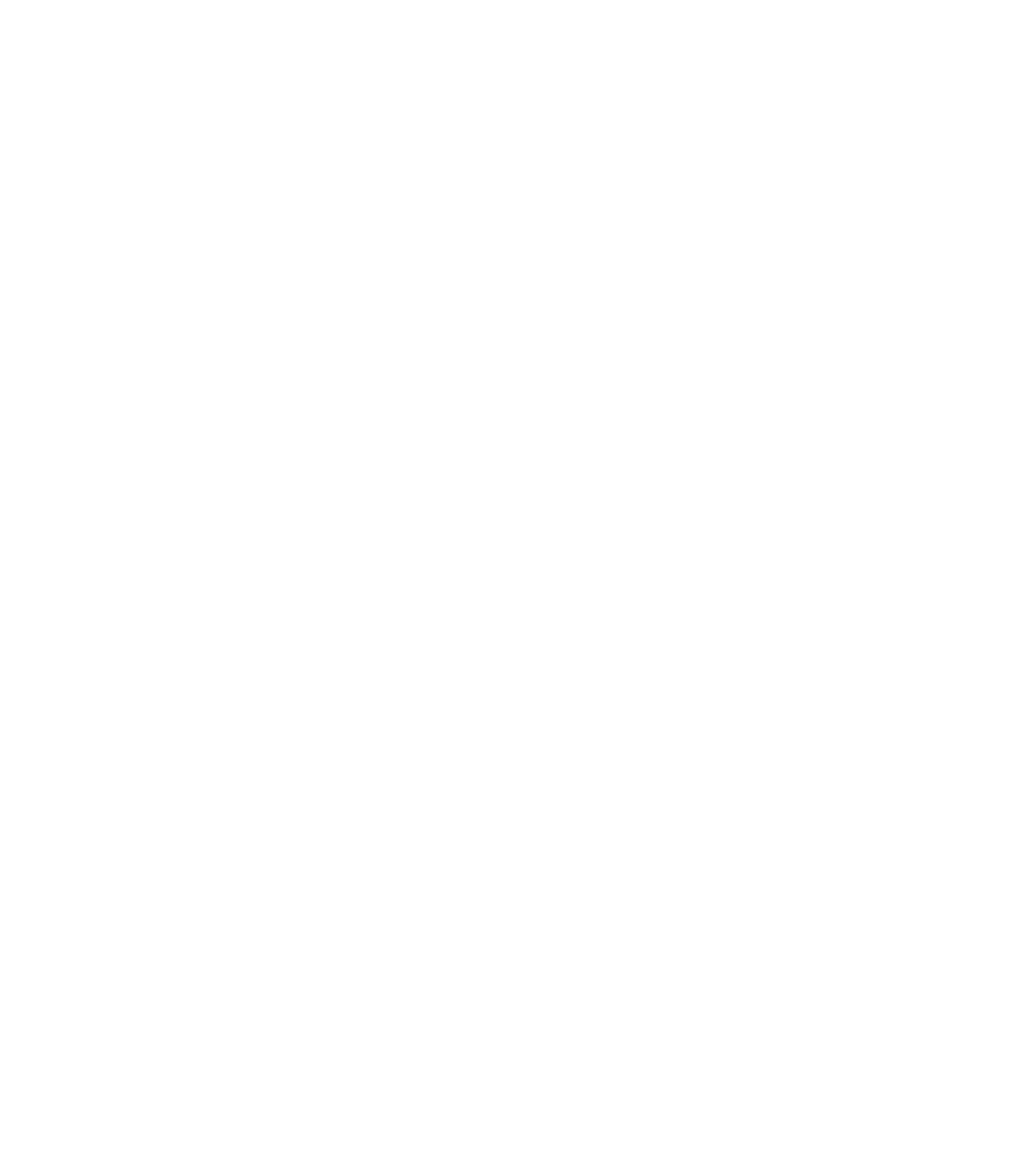
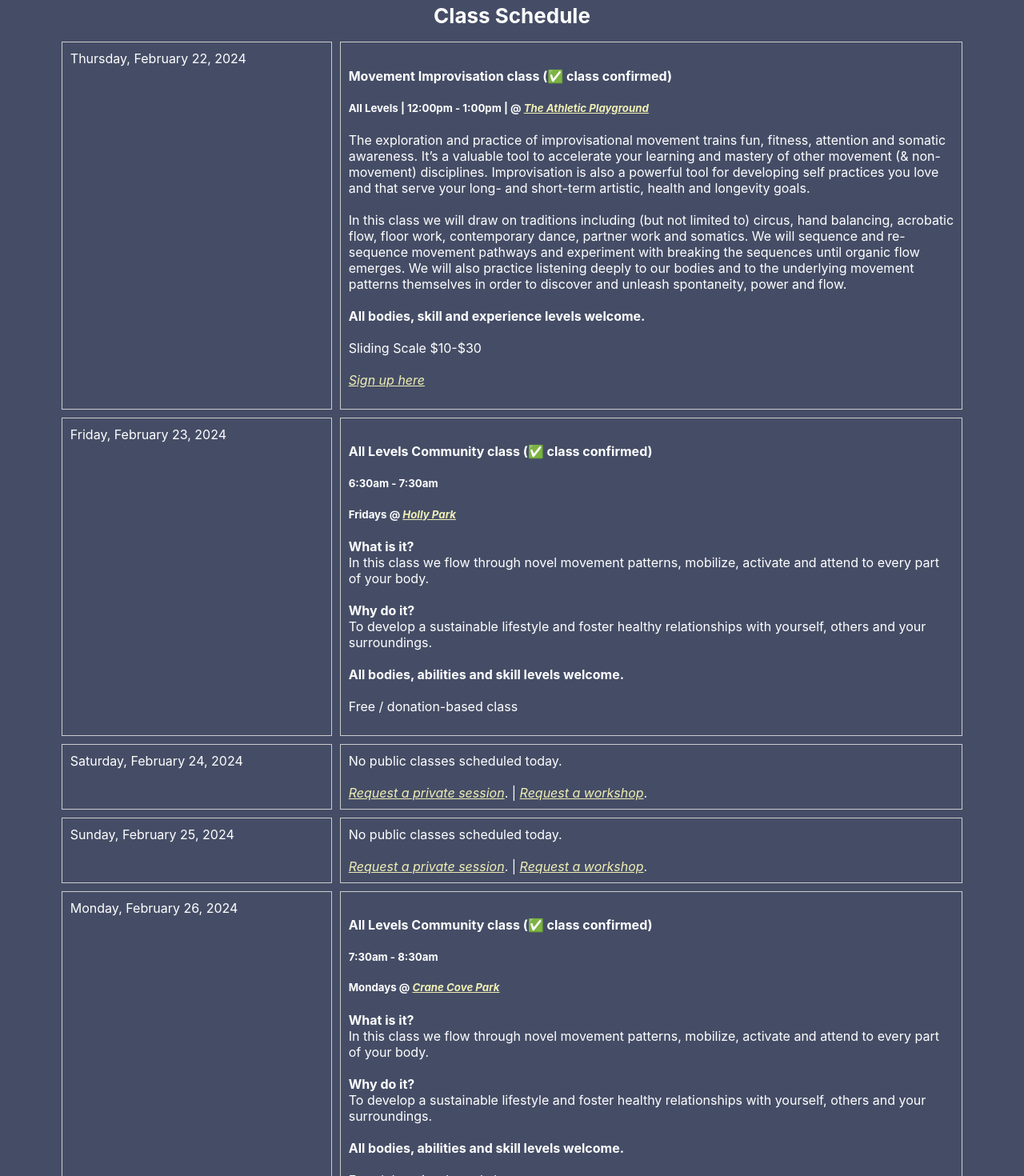
Before and after one commit to DigitalDsntHurt/jaaaam, a React (Create React App) app: page /events in a window 1280 px wide. Shown: the part 60-1530 px from the top of the page at 80% size. Before the commit the page ends 800 px from the top, so only its background shows below. Built offline with nearby package versions, Linux system fonts and the light colour scheme.

Commit message:
Creates a new events page

```diff
--- a/src/App.scss
+++ b/src/App.scss
@@ -53,7 +53,6 @@ a {
 // //
 //
 .hero-image-title {
-  // bottom: 96vh;
   color: $white-color;
   font-size: calc(44px + 4vmin);
   position: absolute;
--- /dev/null
+++ b/src/helpers/helpers.js
@@ -0,0 +1,25 @@
+function formatDate(date) {
+    const options = {
+        weekday: 'long', // Full name of the weekday (e.g., "Monday")
+        year: 'numeric', // Four-digit year (e.g., "2024")
+        month: 'long',   // Full name of the month (e.g., "January")
+        day: 'numeric'   // Day of the month (e.g., "12")
+    };
+    return date.toLocaleDateString('en-US', options);
+}
+
+function generateDateList() {
+    const startDate = new Date(); // Today's date
+    const endDate = new Date('2025-01-01'); // January 1, 2025
+    const dateList = [];
+
+    while (startDate <= endDate) {
+        dateList.push(formatDate(startDate));
+        startDate.setDate(startDate.getDate() + 1);
+    }
+    return dateList;
+}
+
+export {
+    generateDateList,
+}
--- a/src/pages/Events.js
+++ b/src/pages/Events.js
@@ -1,11 +1,127 @@
-import React from 'react';
+import './Events.scss';
+import { generateDateList } from '../helpers/helpers';
 
-function MyNewPage() {
+const classStatus = (isCancelled) => {
+    return isCancelled ? <>&#x274C; class cancelled</> : <>&#x2705; class confirmed</>
+}
+
+const mondayCommunityClass = (isCancelled = false) => (
+    <div className='events-grid-event-container'>
+        <h4 className='events-grid-event-title'>All Levels Community class ({classStatus(isCancelled)})</h4>
+        <h5 className='events-grid-event-time'>7:30am - 8:30am</h5>
+        <h5>Mondays @ <a className='events-grid-link' href='https://maps.app.goo.gl/YCatbNWkUsyY3DPa9' target='blank'>Crane Cove Park</a></h5>
+        <p className='events-grid-event-description'>
+            <strong>What is it?</strong>
+            <br />
+            In this class we flow through novel movement patterns, mobilize, activate and attend to every part of your body.
+            <br />
+            <br />
+            <strong>Why do it?</strong>
+            <br />
+            To develop a sustainable lifestyle and foster healthy relationships with yourself, others and your surroundings.
+            <br />
+            <br />
+            <strong>All bodies, abilities and skill levels welcome.</strong>
+            <br />
+            <br />
+            Free / donation-based class
+        </p>
+    </div>
+);
+
+const fridayCommunityClass = (isCancelled = false) => (
+    <div className='events-grid-event-container'>
+        <h4 className='events-grid-event-title'>All Levels Community class ({classStatus(isCancelled)})</h4>
+        <h5 className='events-grid-event-time'>6:30am - 7:30am</h5>
+        <h5>Fridays @ <a className='events-grid-link' href='https://maps.app.goo.gl/XMyUnBaFdJv2ZpyD6' target='blank'>Holly Park</a></h5>
+        <p className='events-grid-event-description'>
+            <strong>What is it?</strong>
+            <br />
+            In this class we flow through novel movement patterns, mobilize, activate and attend to every part of your body.
+            <br />
+            <br />
+            <strong>Why do it?</strong>
+            <br />
+            To develop a sustainable lifestyle and foster healthy relationships with yourself, others and your surroundings.
+            <br />
+            <br />
+            <strong>All bodies, abilities and skill levels welcome.</strong>
+            <br />
+            <br />
+            Free / donation-based class
+        </p>
+    </div>
+);
+
+const thursdayMovementImprovisationClass = (isCancelled = false) => (
+    <div>
+        <h4>Movement Improvisation class ({classStatus(isCancelled)})</h4>
+        <h5>All Levels | 12:00pm - 1:00pm | @ <a className='events-grid-link' href='https://maps.app.goo.gl/T1N93v6GAngtesJQ8' target='blank'>The Athletic Playground</a></h5>
+        <p>
+            The exploration and practice of improvisational movement trains fun, fitness, attention and somatic awareness. It’s a valuable tool to accelerate your learning and mastery of other movement (& non-movement) disciplines. Improvisation is also a powerful tool for developing self practices you love and that serve your long- and short-term artistic, health and longevity goals.
+            <br />
+            <br />
+            In this class we will draw on traditions including (but not limited to) circus, hand balancing, acrobatic flow, floor work, contemporary dance, partner work and somatics. We will sequence and re-sequence movement pathways and experiment with breaking the sequences until organic flow emerges. We will also practice listening deeply to our bodies and to the underlying movement patterns themselves in order to discover and unleash spontaneity, power and flow.
+            <br />
+            <br />
+            <strong>All bodies, skill and experience levels welcome.</strong>
+            <br />
+            <br />
+            Sliding Scale $10-$30
+            <br />
+            <br />
+            <a className='events-grid-link' href='https://momence.com/u/athletic-playground-LXxZWs' target='blank'>Sign up here</a>
+        </p>
+    </div>
+)
+
+const requestToMove = () => {
     return (
         <div>
-            <h1>Welcome to My New Page!</h1>
+            No public classes scheduled today.
+            <br />
+            <br />
+            <a className='events-grid-link' href='mailto:grapesdance@gmail.com' target='blank'>Request a private session</a>. | <a className='events-grid-link' href='mailto:grapesdance@gmail.com' target='blank'>Request a workshop</a>.
         </div>
     );
 }
 
-export default MyNewPage;
+function Events() {
+
+    function setClassContent(date) {
+        console.log(date.includes('Monday'));
+
+        if (date.includes('Monday')) return mondayCommunityClass()
+
+        if (date.includes('Thursday')) return thursdayMovementImprovisationClass()
+
+        if (date.includes('Friday')) return fridayCommunityClass()
+
+        return requestToMove()
+    }
+
+    return (
+        <div className='events-page-container'>
+            <div className='events-page-title-container'>
+                <h1 className='events-page-title'>Class Schedule</h1>
+            </div>
+
+            <div className='events-page-events-table-container'>
+                <div className='events-table-container'>
+                    <div className="grid-table">
+                        {
+                            generateDateList().map(date =>
+                                <>
+                                    <div className="grid-item">{date}</div>
+                                    <div className="grid-item">{setClassContent(date)}</div>
+                                </>
+                            )
+                        }
+                    </div>
+                </div>
+            </div>
+        </div>
+    );
+}
+
+export default Events;
--- /dev/null
+++ b/src/pages/Events.scss
@@ -0,0 +1,64 @@
+// COLORS
+$darker-blue: #454d66;
+$darker-green: #309975;
+$lighter-green: #58b368;
+$darker-beige: #dad873;
+$lighter-beige: #efeeb4;
+$white-color: #ffffff;
+$black-color: #000000;
+
+body {
+    background-color: $darker-blue;
+    color: $white-color;
+    margin: 0;
+    min-height: 100vh;
+}
+
+.events-page-title-container {
+    margin-top: 8vh;
+    text-align: center;
+}
+
+.events-table-container {
+    margin: auto;
+    width: 88vw;
+}
+
+.grid-table {
+    display: grid;
+    grid-template-columns: 30% 1fr;
+    /* First column 30%, second column takes the remaining space */
+    gap: 10px;
+    /* Space between cells */
+    width: 100%;
+    /* Full width of the container */
+}
+
+.grid-header {
+    font-weight: bold;
+    /* Make header text bold */
+    background-color: #6200ea;
+    /* Header background color */
+    color: white;
+    /* Header text color */
+    padding: 10px;
+    /* Padding for the header */
+}
+
+.grid-item {
+    // background-color: #f0f0f0;
+    /* Item background color */
+    padding: 10px;
+    /* Padding for the items */
+    border: 1px solid #ccc;
+    /* Border for items */
+}
+
+// //
+// // // // Events grid event descriptions
+// //
+
+.events-grid-link {
+    color: $lighter-beige;
+    text-decoration: underline;
+}
```
